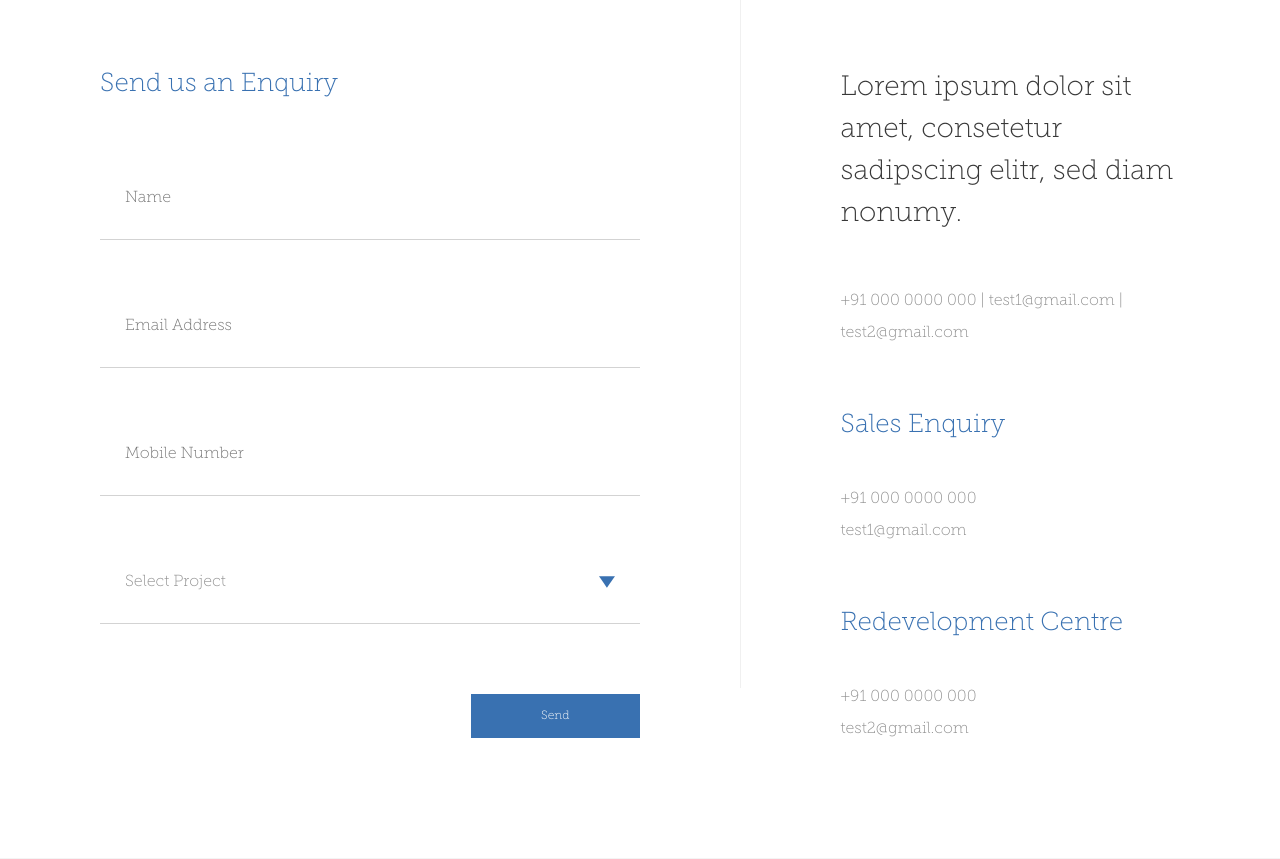
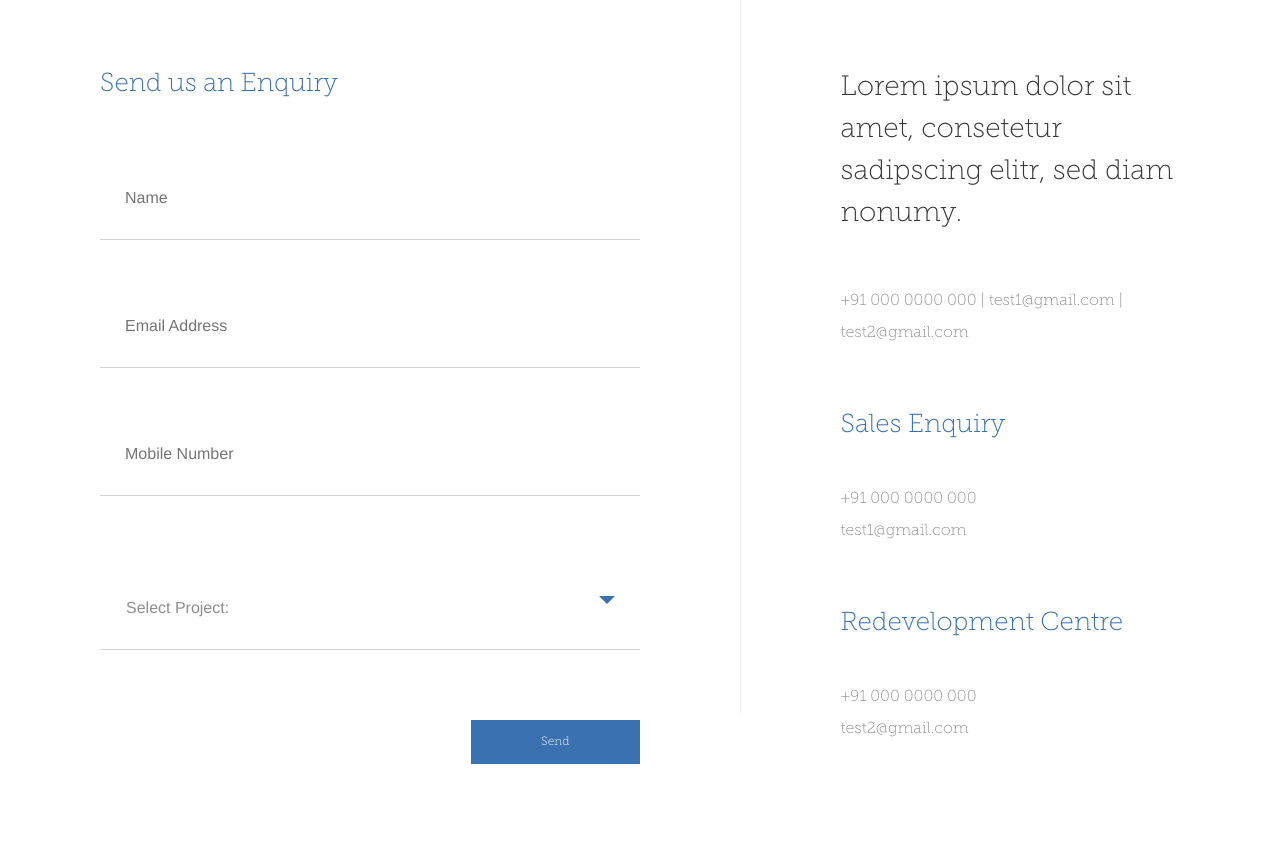
Before and after one commit to omkarhcode/bcd-contact-us, a PHP site: page / in a window 1280 px wide. Shown: the part 439-1298 px from the top of the page. Run offline with PHP 8.4, Linux system fonts and the light colour scheme.

Commit message:
Add custom select dropdown and select.js script

```diff
--- a/index.php
+++ b/index.php
@@ -49,11 +49,19 @@
                 <input type="tel" id="mobile" name="mobile" placeholder="Mobile Number" required>
 
 
-                <select id="project" name="project" required>
-                    <option value="" selected disabled>Select Project</option>
-                    <option value="project1">Project 1</option>
-                    <option value="project2">Project 2</option>
-                </select>
+
+                <div class="custom-select">
+                    <select id="project" name="project" required>
+                        <option value="0">Select Project:</option>
+                        <option value="1">Project 1</option>
+                        <option value="2">Project 2</option>
+                        <option value="3">Project 3</option>
+                        <option value="4">Project 4</option>
+                        <option value="5">Project 5</option>
+                        <option value="6">Project 6</option>
+                    </select>
+                </div>
+
                 <button type="submit">Send</button>
             </form>
         </div>
@@ -151,6 +159,8 @@
 
         </section>
     </footer>
+
+    <script src="js/select.js"></script>
     <script>
         // dynamically setting the height of the placeholder to match the height of the .absolute-container.
         window.onload = function() {
--- a/style/section.css
+++ b/style/section.css
@@ -47,29 +47,19 @@
   gap: 70px;
 }
 
-.section #contact-form input,
-.section #contact-form select {
+.section #contact-form input {
   color: #8e8e8e;
   border: none;
   border-bottom: 1px solid #d3d3d3;
+  font-family: "Helvetica Neue", sans-serif;
+  font-weight: normal;
   font-size: 16px;
   line-height: 32px;
   padding: 0px 25px 25px;
   transition: 0.5s;
 }
 
-.section #contact-form select {
-  appearance: none; /* Remove default arrow */
-  -webkit-appearance: none; /* For Safari */
-  -moz-appearance: none; /* For Firefox */
-  background: url("../assets/dropdown-arrow.svg") no-repeat right;
-  background-size: 16px 12px;
-  background-position: right 25px center;
-  background-position-y: 10px;
-}
-
-.section #contact-form input:focus,
-.section #contact-form select:focus {
+.section #contact-form input:focus {
   outline: none;
   border-bottom: 1px solid black;
   transition: 0.5s;
@@ -120,6 +110,79 @@
   top: 0;
 }
 
+/* SELECT  */
+.custom-select {
+  position: relative;
+  width: 100%;
+}
+
+.custom-select select {
+  display: none; /*hide original SELECT element:*/
+}
+
+/*style the arrow inside the select element:*/
+.select-selected:after {
+  position: absolute;
+  content: "";
+  top: 30px;
+  right: 25px;
+  width: 0;
+  height: 0;
+  border: 8px solid transparent;
+  border-color: #3971b1 transparent transparent transparent;
+  transition: 0.2s;
+}
+
+/*point the arrow upwards when the select box is open (active):*/
+.select-selected.select-arrow-active:after {
+  border-color: transparent transparent #3971b1 transparent;
+  top: 20px;
+  transition: 0.2s;
+}
+
+/*style the items (options), including the selected item:*/
+.select-items div,
+.select-selected {
+  font-family: "Helvetica Neue", sans-serif;
+  font-weight: normal;
+  font-size: 16px;
+  line-height: 32px;
+  color: #8e8e8e;
+
+  padding: 25px 25px;
+  border: 1px solid transparent;
+  border-color: transparent transparent #d3d3d3 transparent;
+  cursor: pointer;
+  user-select: none;
+}
+
+/* style items (options): */
+.select-items {
+  position: absolute;
+  background-color: #fafafa;
+  top: 100%;
+  left: 0;
+  right: 0;
+  z-index: 99;
+}
+
+/*hide the items when the select box is closed:*/
+.select-hide {
+  display: none;
+  transition: 0.5s;
+}
+
+.select-items div:hover {
+  transition: 0.5s;
+  background-color: rgba(0, 0, 0, 0.1);
+}
+
+.same-as-selected::after {
+  content: url("../assets/selected.svg");
+  position: absolute;
+  right: 20px;
+}
+
 /* BREAKPOINTS */
 @media (max-width: 992px) {
   .section .map-container .absolute-container-placeholder p {
```
Also changed, not shown: js/select.js (added, +83 -0 lines), assets/selected.svg (added).
